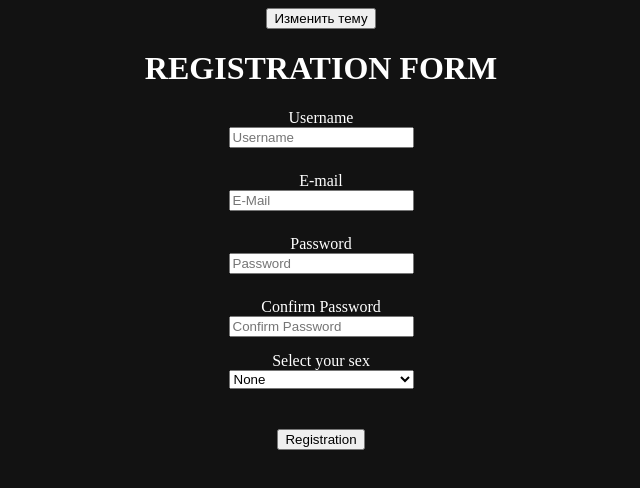
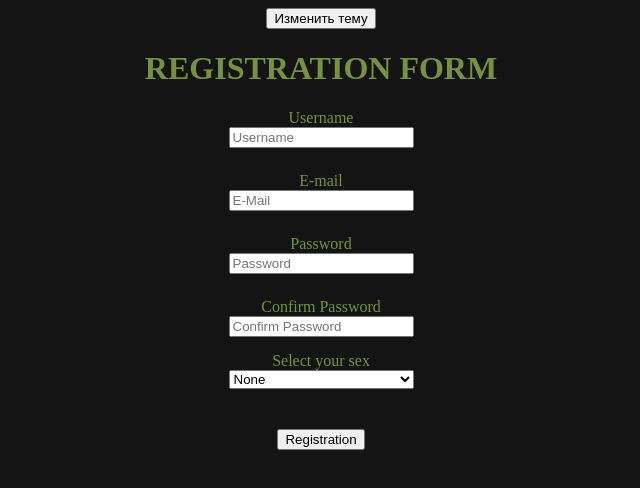
Before and after one commit to nevetskay/web-1, a website: page reg_form.html in a window 1280 px wide. Both pictures are taken after a click on the button "Изменить тему". Shown: the whole page, without its empty margins (319-959 px from the left). Drawn offline with Linux system fonts and the light colour scheme.

Commit message:
Update style.css

```diff
--- a/style.css
+++ b/style.css
@@ -1,12 +1,12 @@
 
 body.light-theme {
-    background-color: #ffffff;
+    background-color: #76913f;
     color: #000000;
 }
 
 body.dark-theme {
-    background-color: #121212;
-    color: #ffffff;
+    background-color: #141414;
+    color: #76913f;
 }
 
 .container{
```
